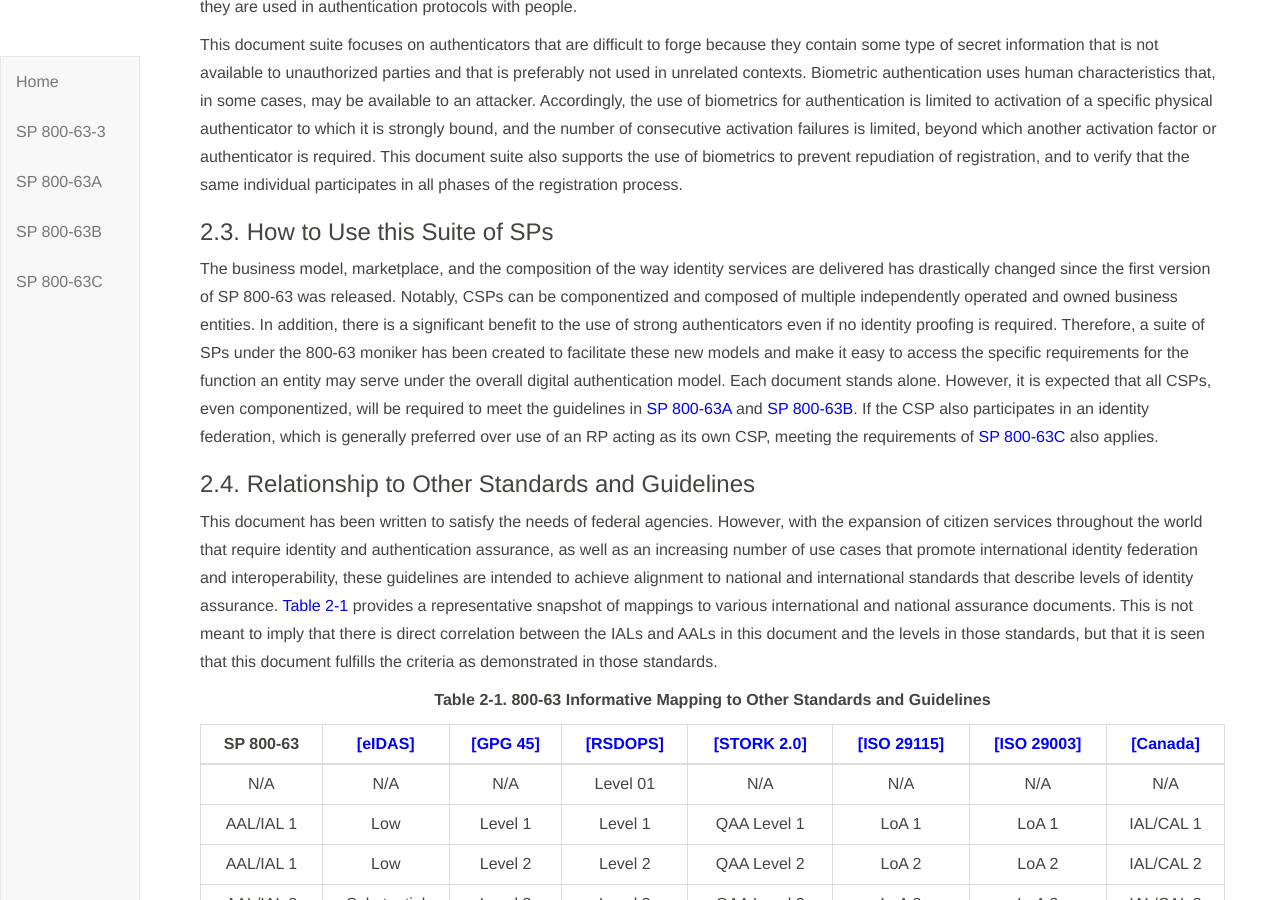
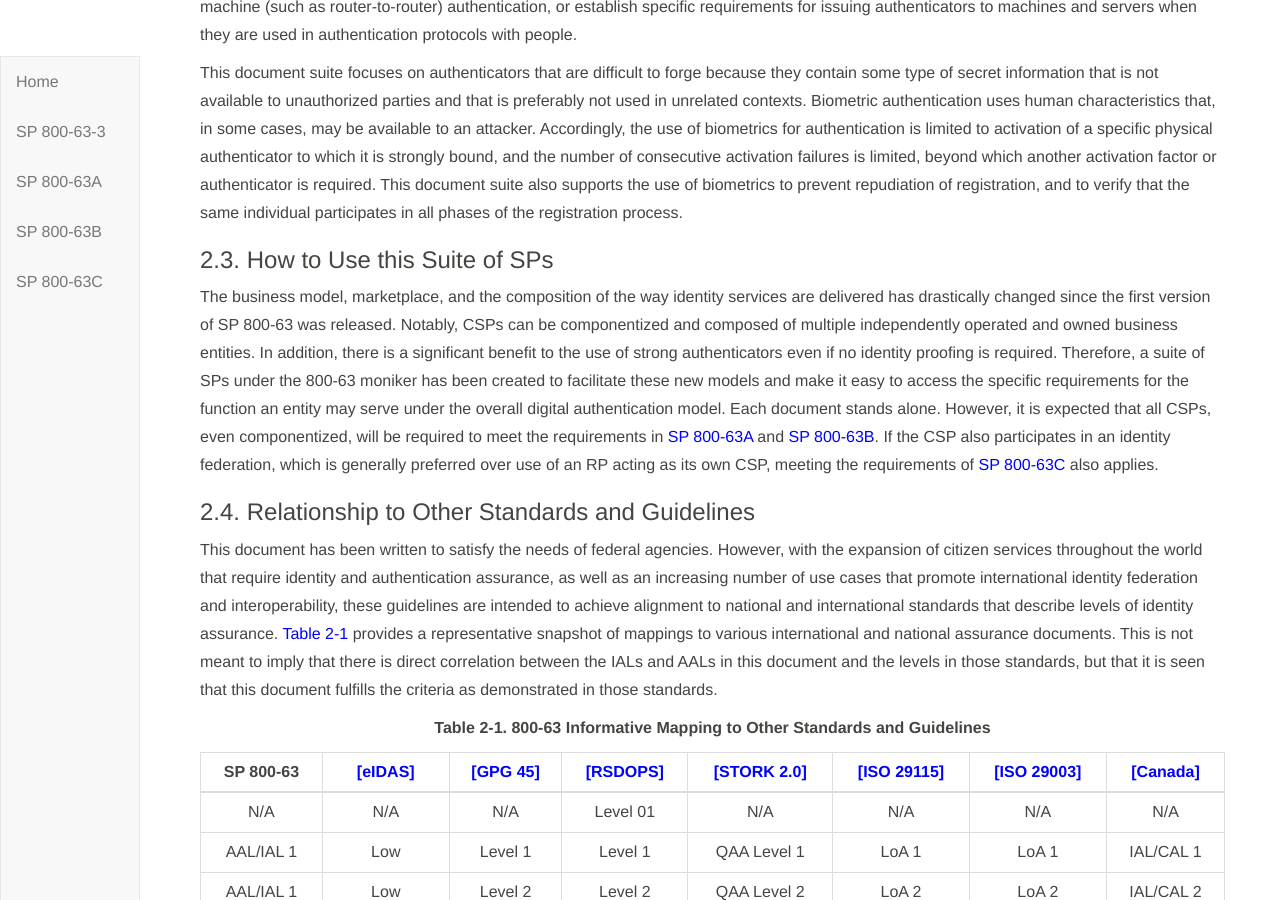
Before and after one commit to usnistgov/800-63-3, a Jekyll site: the page built from sp800-63-3/sec1_2_introduction.md, in a window 1280 px wide and 900 px high, scrolled down 3522 px. Built offline with Jekyll 4.4.1, drawn with Linux system fonts in a browser that asks for light colours; our own code applies the rules of GitHub Pages for plain Markdown files; some of the changed text lies outside the part shown.

Commit message:
Update sec1_2_introduction.md

```diff
--- a/sp800-63-3/sec1_2_introduction.md
+++ b/sp800-63-3/sec1_2_introduction.md
@@ -81,7 +81,7 @@
     800-37, Revision 1 [[SP 800-37]](#SP800-37) provides recommendations on
     the frequency, depth and breadth of periodic reassessments. As with
     the initial validation process, agencies should follow the
-    assessment guideline specified in SP 800-53A [[SP
+    assessment requirements specified in SP 800-53A [[SP
     800-53A]](#SP800-53A) for conducting the security assessment.
 
 This suite of documents provides guidelines for implementing the third step of the
@@ -145,7 +145,7 @@
 
 ### 2.3. How to Use this Suite of SPs
 
-The business model, marketplace, and the composition of the way identity services are delivered has drastically changed since the first version of SP 800-63 was released.  Notably, CSPs can be componentized and composed of multiple independently operated and owned business entities.  In addition, there is a significant benefit to the use of strong authenticators even if no identity proofing is required.  Therefore, a suite of SPs under the 800-63 moniker has been created to facilitate these new models and make it easy to access the specific requirements for the function an entity may serve under the overall digital authentication model.  Each document stands alone.  However, it is expected that all CSPs, even componentized, will be required to meet the guidelines in [SP 800-63A](sp800-63a.html) and [SP 800-63B](sp800-63b.html).  If the CSP also participates in an identity federation, which is generally preferred over use of an RP acting as its own CSP, meeting the requirements of [SP 800-63C](sp800-63c.html) also applies.
+The business model, marketplace, and the composition of the way identity services are delivered has drastically changed since the first version of SP 800-63 was released.  Notably, CSPs can be componentized and composed of multiple independently operated and owned business entities.  In addition, there is a significant benefit to the use of strong authenticators even if no identity proofing is required.  Therefore, a suite of SPs under the 800-63 moniker has been created to facilitate these new models and make it easy to access the specific requirements for the function an entity may serve under the overall digital authentication model.  Each document stands alone.  However, it is expected that all CSPs, even componentized, will be required to meet the requirements in [SP 800-63A](sp800-63a.html) and [SP 800-63B](sp800-63b.html).  If the CSP also participates in an identity federation, which is generally preferred over use of an RP acting as its own CSP, meeting the requirements of [SP 800-63C](sp800-63c.html) also applies.
 
 ### 2.4. Relationship to Other Standards and Guidelines
 
```
Also changed, not shown: other parts of sp800-63-3/sec1_2_introduction.md (+1 -1 lines).
